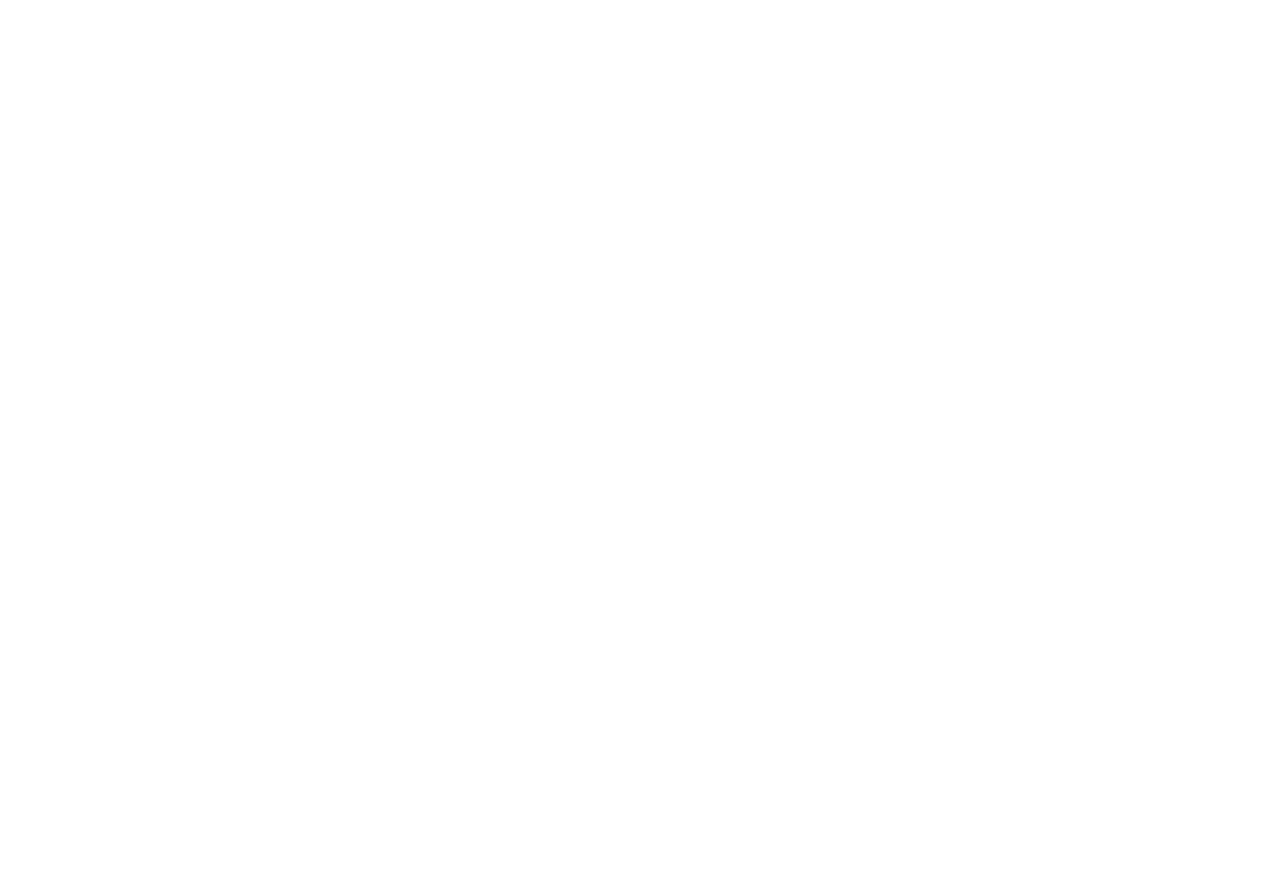
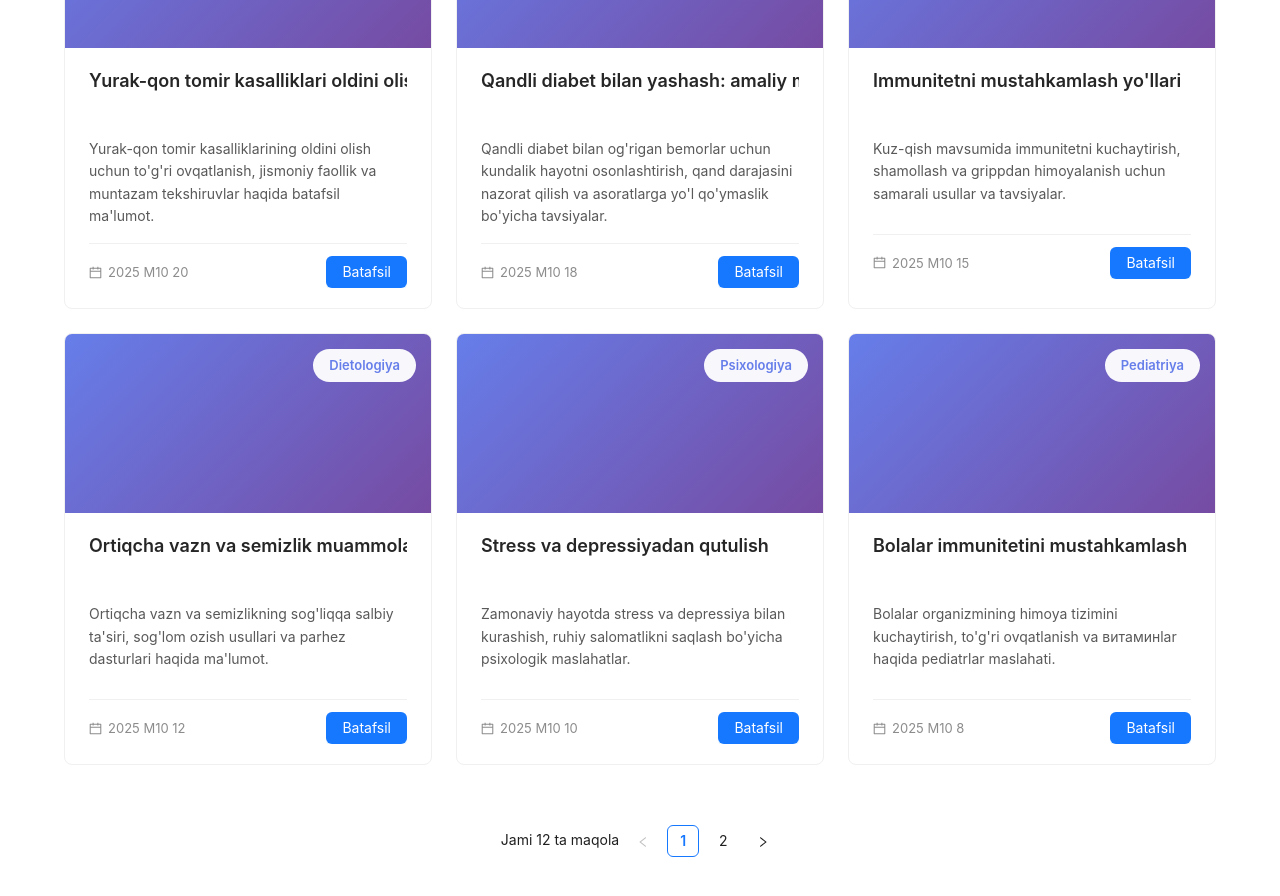
Before and after one commit to javohir-tech/Davo, a Vue app: page /articls in a window 1280 px wide. Shown: the part 400-1296 px from the top of the page. Before the commit the page ends 800 px from the top, so only its background shows below. Built offline with nearby package versions, Linux system fonts and the light colour scheme; no server answers.

Commit message:
articles page is update

```diff
--- /dev/null
+++ b/src/Data/articles.json
@@ -0,0 +1,86 @@
+[
+  {
+    "id": 1,
+    "title": "Yurak-qon tomir kasalliklari oldini olish",
+    "description": "Yurak-qon tomir kasalliklarining oldini olish uchun to'g'ri ovqatlanish, jismoniy faollik va muntazam tekshiruvlar haqida batafsil ma'lumot.",
+    "date": "2025-10-20",
+    "category": "Kardiologiya"
+  },
+  {
+    "id": 2,
+    "title": "Qandli diabet bilan yashash: amaliy maslahatlar",
+    "description": "Qandli diabet bilan og'rigan bemorlar uchun kundalik hayotni osonlashtirish, qand darajasini nazorat qilish va asoratlarga yo'l qo'ymaslik bo'yicha tavsiyalar.",
+    "date": "2025-10-18",
+    "category": "Endokrinologiya"
+  },
+  {
+    "id": 3,
+    "title": "Immunitetni mustahkamlash yo'llari",
+    "description": "Kuz-qish mavsumida immunitetni kuchaytirish, shamollash va grippdan himoyalanish uchun samarali usullar va tavsiyalar.",
+    "date": "2025-10-15",
+    "category": "Immunologiya"
+  },
+  {
+    "id": 4,
+    "title": "Ortiqcha vazn va semizlik muammolari",
+    "description": "Ortiqcha vazn va semizlikning sog'liqqa salbiy ta'siri, sog'lom ozish usullari va parhez dasturlari haqida ma'lumot.",
+    "date": "2025-10-12",
+    "category": "Dietologiya"
+  },
+  {
+    "id": 5,
+    "title": "Stress va depressiyadan qutulish",
+    "description": "Zamonaviy hayotda stress va depressiya bilan kurashish, ruhiy salomatlikni saqlash bo'yicha psixologik maslahatlar.",
+    "date": "2025-10-10",
+    "category": "Psixologiya"
+  },
+  {
+    "id": 6,
+    "title": "Bolalar immunitetini mustahkamlash",
+    "description": "Bolalar organizmining himoya tizimini kuchaytirish, to'g'ri ovqatlanish va витаминlar haqida pediatrlar maslahati.",
+    "date": "2025-10-08",
+    "category": "Pediatriya"
+  },
+  {
+    "id": 7,
+    "title": "Teri kasalliklari va davolash usullari",
+    "description": "Eng keng tarqalgan teri kasalliklari, ularning belgilari va zamonaviy davolash usullari haqida dermatologlarning fikrlari.",
+    "date": "2025-10-05",
+    "category": "Dermatologiya"
+  },
+  {
+    "id": 8,
+    "title": "Tish sog'lig'ini saqlash qoidalari",
+    "description": "Tishlar va og'iz bo'shligi gigienasi, tish kasalliklarining oldini olish va stomatologik muammolarga davo topish.",
+    "date": "2025-10-03",
+    "category": "Stomatologiya"
+  },
+  {
+    "id": 9,
+    "title": "Astma va nafas olish kasalliklari",
+    "description": "Astma va boshqa nafas olish yo'llari kasalliklari bilan yashash, hujumlarning oldini olish va davolash usullari.",
+    "date": "2025-10-01",
+    "category": "Pulmonologiya"
+  },
+  {
+    "id": 10,
+    "title": "Ko'z sog'lig'ini saqlash maslahalari",
+    "description": "Ko'rish qobiliyatini saqlash, ko'z kasalliklarining oldini olish va zamonaviy oftalmologiya imkoniyatlari.",
+    "date": "2025-09-28",
+    "category": "Oftalmologiya"
+  },
+  {
+    "id": 11,
+    "title": "Oshqozon-ichak trakti salomatligi",
+    "description": "Ovqat hazm qilish tizimi kasalliklari, to'g'ri ovqatlanish va gastrit, yarada kabi muammolardan qanday qutilish mumkin.",
+    "date": "2025-09-25",
+    "category": "Gastroenterologiya"
+  },
+  {
+    "id": 12,
+    "title": "Revmatik kasalliklar va bo'g'imlar og'rig'i",
+    "description": "Artrit, artroz va boshqa bo'g'im kasalliklari, ularning davolash usullari va profilaktikasi haqida ma'lumot.",
+    "date": "2025-09-22",
+    "category": "Revmatologiya"
+  }
+]
--- a/src/Views/Articles/Articls.vue
+++ b/src/Views/Articles/Articls.vue
@@ -1,13 +1,291 @@
 <template>
-    <div>
-     maqollar
+  <div class="articles-page">
+    <div class="page-header">
+      <h1 class="page-title">Tibbiy Maqolalar</h1>
+      <p class="page-subtitle">Sog'liqni saqlash va kasalliklarga qarshi kurashish bo'yicha foydali ma'lumotlar</p>
     </div>
+
+    <!-- Qidiruv inputi -->
+    <div class="search-section">
+      <a-input-search
+        v-model:value="searchQuery"
+        placeholder="Maqolalarni qidirish..."
+        size="large"
+        :prefix="h(SearchOutlined)"
+        @search="onSearch"
+        allow-clear
+      />
+    </div>
+
+    <!-- Maqolalar ro'yxati -->
+    <a-row :gutter="[24, 24]" class="articles-grid">
+      <a-col
+        v-for="article in paginatedArticles"
+        :key="article.id"
+        :xs="24"
+        :sm="24"
+        :md="12"
+        :lg="8"
+        :xl="8"
+      >
+        <a-card hoverable class="article-card">
+          <template #cover>
+            <div class="article-cover">
+              <div class="category-tag">{{ article.category }}</div>
+            </div>
+          </template>
+          <a-card-meta>
+            <template #title>
+              <div class="article-title">{{ article.title }}</div>
+            </template>
+            <template #description>
+              <div class="article-content">
+                <p class="article-description">{{ article.description }}</p>
+                <div class="article-footer">
+                  <span class="article-date">
+                    <CalendarOutlined />
+                    {{ formatDate(article.date) }}
+                  </span>
+                  <a-button type="primary" @click="viewArticle(article.title)">
+                    Batafsil
+                  </a-button>
+                </div>
+              </div>
+            </template>
+          </a-card-meta>
+        </a-card>
+      </a-col>
+    </a-row>
+
+    <!-- Natija topilmasa -->
+    <a-empty
+      v-if="filteredArticles.length === 0"
+      description="Maqolalar topilmadi"
+      class="empty-state"
+    />
+
+    <!-- Pagination -->
+    <div v-if="filteredArticles.length > 0" class="pagination-section">
+      <a-pagination
+        v-model:current="currentPage"
+        :total="filteredArticles.length"
+        :page-size="pageSize"
+        :show-size-changer="false"
+        :show-total="(total) => `Jami ${total} ta maqola`"
+        @change="onPageChange"
+      />
+    </div>
+  </div>
 </template>
 
 <script setup>
+import { ref, computed, h } from 'vue';
+import { SearchOutlined, CalendarOutlined } from '@ant-design/icons-vue';
+//Data
+import articles from '@/Data/articles.json'
 
+// State
+const searchQuery = ref('');
+const currentPage = ref(1);
+const pageSize = 6;
+
+// Filtrlanган maqolalar
+const filteredArticles = computed(() => {
+  if (!searchQuery.value) {
+    return articles;
+  }
+
+  const query = searchQuery.value.toLowerCase();
+  return articles.filter(article =>
+    article.title.toLowerCase().includes(query) ||
+    article.description.toLowerCase().includes(query) ||
+    article.category.toLowerCase().includes(query)
+  );
+});
+
+// Sahifaga ko'ra maqolalar
+const paginatedArticles = computed(() => {
+  const start = (currentPage.value - 1) * pageSize;
+  const end = start + pageSize;
+  return filteredArticles.value.slice(start, end);
+});
+
+// Funksiyalar
+const onSearch = () => {
+  currentPage.value = 1;
+};
+
+const onPageChange = (page) => {
+  currentPage.value = page;
+  window.scrollTo({ top: 0, behavior: 'smooth' });
+};
+
+const viewArticle = (title) => {
+  console.log('Maqola nomi:', title);
+};
+
+const formatDate = (dateString) => {
+  const date = new Date(dateString);
+  const options = { year: 'numeric', month: 'long', day: 'numeric' };
+  return date.toLocaleDateString('uz-UZ', options);
+};
 </script>
 
 <style scoped>
+.articles-page {
+  max-width: 1200px;
+  margin: 0 auto;
+  padding: 24px;
+}
 
+.page-header {
+  text-align: center;
+  margin-bottom: 40px;
+}
+
+.page-title {
+  font-size: 36px;
+  font-weight: 700;
+  color: #1890ff;
+  margin-bottom: 8px;
+}
+
+.page-subtitle {
+  font-size: 16px;
+  color: #8c8c8c;
+}
+
+.search-section {
+  margin-bottom: 32px;
+}
+
+.articles-grid {
+  margin-bottom: 32px;
+}
+
+.article-card {
+  height: 100%;
+  display: flex;
+  flex-direction: column;
+  transition: all 0.3s ease;
+  border-radius: 8px;
+  overflow: hidden;
+}
+
+.article-card:hover {
+  transform: translateY(-4px);
+  box-shadow: 0 8px 24px rgba(0, 0, 0, 0.12);
+}
+
+.article-cover {
+  height: 180px;
+  background: linear-gradient(135deg, #667eea 0%, #764ba2 100%);
+  display: flex;
+  align-items: flex-start;
+  justify-content: flex-end;
+  padding: 16px;
+}
+
+.category-tag {
+  background: rgba(255, 255, 255, 0.95);
+  padding: 6px 16px;
+  border-radius: 20px;
+  font-size: 13px;
+  font-weight: 600;
+  color: #667eea;
+}
+
+.article-title {
+  font-size: 18px;
+  font-weight: 600;
+  color: #262626;
+  margin-bottom: 12px;
+  line-height: 1.4;
+  min-height: 50px;
+}
+
+.article-content {
+  display: flex;
+  flex-direction: column;
+  gap: 16px;
+}
+
+.article-description {
+  color: #595959;
+  font-size: 14px;
+  line-height: 1.6;
+  margin: 0;
+  min-height: 80px;
+}
+
+.article-footer {
+  display: flex;
+  justify-content: space-between;
+  align-items: center;
+  padding-top: 12px;
+  border-top: 1px solid #f0f0f0;
+}
+
+.article-date {
+  color: #8c8c8c;
+  font-size: 13px;
+  display: flex;
+  align-items: center;
+  gap: 6px;
+}
+
+.pagination-section {
+  display: flex;
+  justify-content: center;
+  margin-top: 40px;
+  padding: 20px 0;
+}
+
+.empty-state {
+  margin: 60px 0;
+}
+
+/* Responsive */
+@media (max-width: 768px) {
+  .articles-page {
+    padding: 16px;
+  }
+
+  .page-title {
+    font-size: 28px;
+  }
+
+  .page-subtitle {
+    font-size: 14px;
+  }
+
+  .article-cover {
+    height: 150px;
+  }
+
+  .article-title {
+    font-size: 16px;
+    min-height: auto;
+  }
+
+  .article-description {
+    min-height: auto;
+  }
+}
+
+@media (max-width: 576px) {
+  .page-title {
+    font-size: 24px;
+  }
+
+  .article-footer {
+    flex-direction: column;
+    gap: 12px;
+    align-items: flex-start;
+  }
+
+  .article-footer :deep(.ant-btn) {
+    width: 100%;
+  }
+}
 </style>
```
